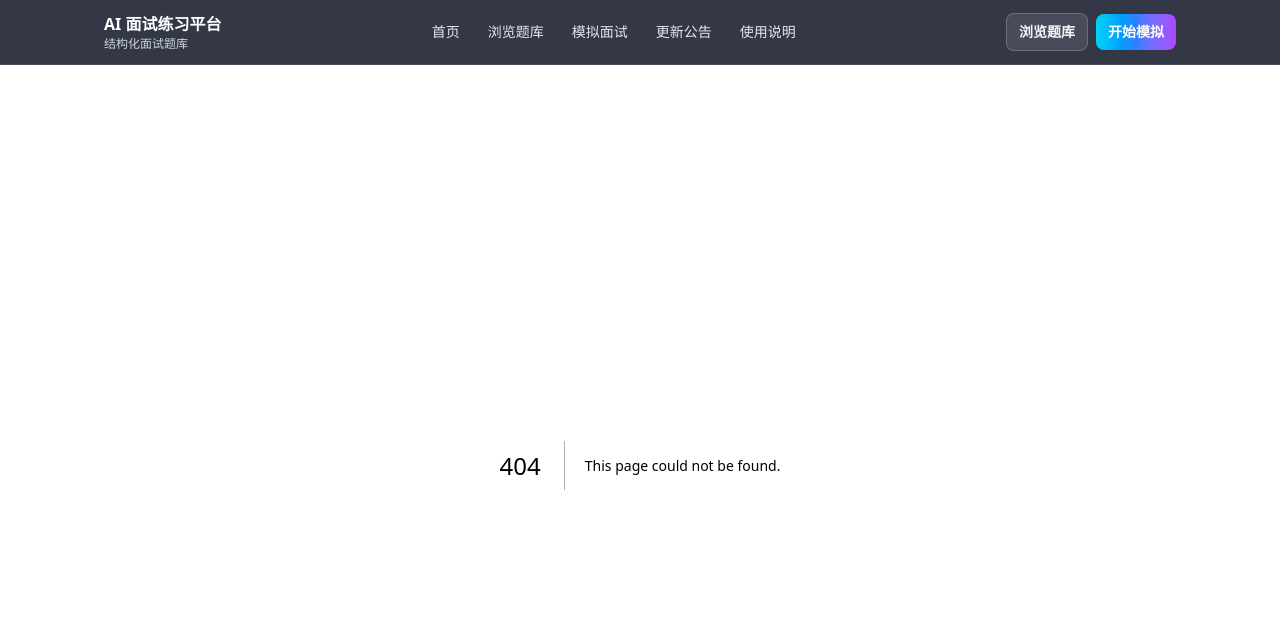
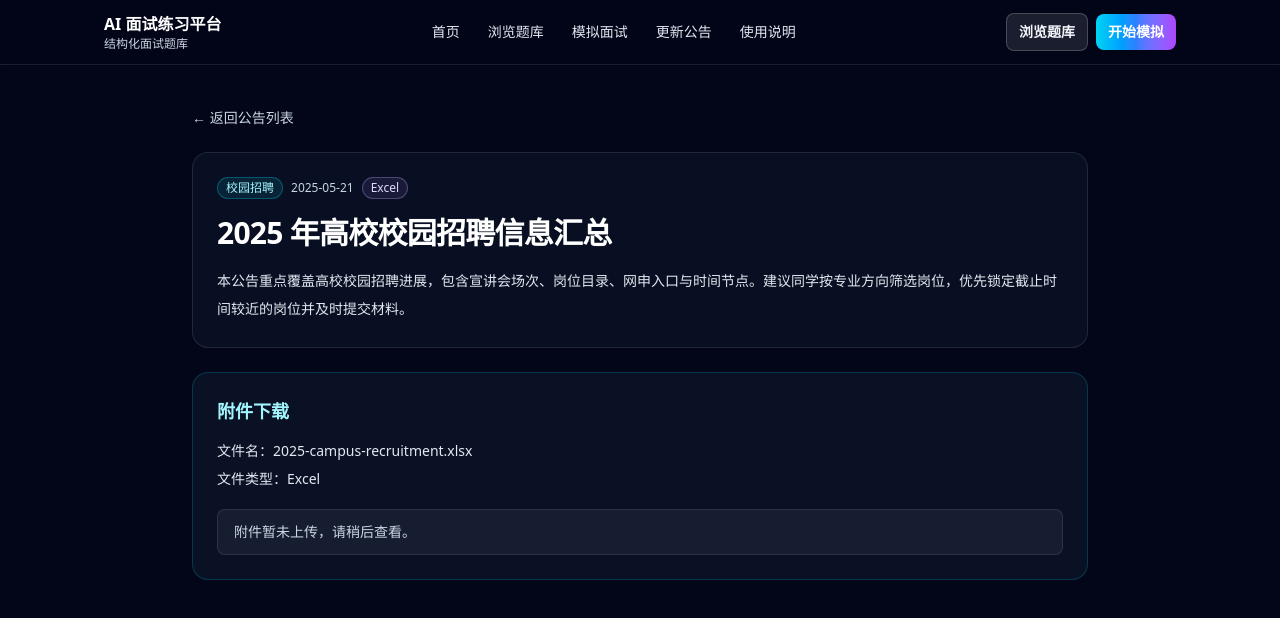
Before and after one commit to pancunzhi1124-pixel/xiaohongshu-interview-platform, a Next.js app: page /announcements/campus-recruitment-2025-001 in a window 1280 px wide. Before the commit this address had no page. Shown: the top 618 px of the page. Built offline with nearby package versions, Linux system fonts and the light colour scheme.

Commit message:
feat: add announcement detail pages and title links

```diff
--- /dev/null
+++ b/app/announcements/[id]/not-found.tsx
@@ -0,0 +1,17 @@
+import Link from "next/link";
+
+export default function AnnouncementNotFound() {
+  return (
+    <main className="min-h-screen bg-slate-950 px-6 py-10 text-white md:px-10">
+      <div className="mx-auto max-w-3xl rounded-2xl border border-white/10 bg-slate-900/60 p-8 text-center">
+        <p className="text-lg font-semibold text-slate-100">公告不存在或已下线</p>
+        <Link
+          href="/announcements"
+          className="mt-6 inline-flex rounded-lg bg-cyan-500 px-4 py-2 text-sm font-medium text-white transition hover:bg-cyan-400"
+        >
+          返回公告列表
+        </Link>
+      </div>
+    </main>
+  );
+}
--- /dev/null
+++ b/app/announcements/[id]/page.tsx
@@ -0,0 +1,67 @@
+import Link from "next/link";
+import { notFound } from "next/navigation";
+import {
+  announcements,
+  announcementCategoryLabels,
+  announcementFileTypeLabels,
+} from "@/data/announcements";
+
+type AnnouncementDetailPageProps = {
+  params: Promise<{
+    id: string;
+  }>;
+};
+
+export default async function AnnouncementDetailPage({ params }: AnnouncementDetailPageProps) {
+  const { id } = await params;
+  const item = announcements.find((announcement) => announcement.id === id);
+
+  if (!item) {
+    notFound();
+  }
+
+  return (
+    <main className="min-h-screen bg-slate-950 px-6 py-10 text-white md:px-10">
+      <div className="mx-auto max-w-4xl space-y-6">
+        <Link href="/announcements" className="inline-flex text-sm text-slate-300 transition hover:text-cyan-300">
+          ← 返回公告列表
+        </Link>
+
+        <article className="rounded-2xl border border-white/10 bg-slate-900/60 p-6">
+          <div className="flex flex-wrap items-center gap-2 text-xs text-slate-300">
+            <span className="rounded-full border border-cyan-400/30 bg-cyan-400/10 px-2 py-0.5 text-cyan-200">
+              {announcementCategoryLabels[item.category]}
+            </span>
+            <span>{item.date}</span>
+            <span className="rounded-full border border-violet-300/30 bg-violet-400/10 px-2 py-0.5 text-violet-200">
+              {announcementFileTypeLabels[item.fileType]}
+            </span>
+          </div>
+          <h1 className="mt-4 text-3xl font-bold tracking-tight">{item.title}</h1>
+          <p className="mt-4 whitespace-pre-line text-sm leading-7 text-slate-200">{item.detail ?? item.description}</p>
+        </article>
+
+        <section className="rounded-2xl border border-cyan-400/20 bg-slate-900/70 p-6">
+          <h2 className="text-lg font-semibold text-cyan-200">附件下载</h2>
+          <div className="mt-4 space-y-2 text-sm text-slate-200">
+            <p>文件名：{item.fileName}</p>
+            <p>文件类型：{announcementFileTypeLabels[item.fileType]}</p>
+          </div>
+          {item.isAvailable ? (
+            <a
+              href={item.fileUrl}
+              download
+              className="mt-5 inline-flex rounded-lg bg-cyan-500 px-4 py-2 text-sm font-medium text-white transition hover:bg-cyan-400"
+            >
+              下载附件
+            </a>
+          ) : (
+            <p className="mt-5 rounded-lg border border-white/10 bg-white/5 px-4 py-3 text-sm text-slate-300">
+              附件暂未上传，请稍后查看。
+            </p>
+          )}
+        </section>
+      </div>
+    </main>
+  );
+}
--- a/app/announcements/page.tsx
+++ b/app/announcements/page.tsx
@@ -65,26 +65,18 @@ export default function AnnouncementsPage() {
                   {announcementFileTypeLabels[item.fileType]}
                 </span>
               </div>
-              <h2 className="mt-3 text-xl font-semibold">{item.title}</h2>
+              <h2 className="mt-3 text-xl font-semibold">
+                <Link href={`/announcements/${item.id}`} className="transition hover:text-cyan-300 focus-visible:text-cyan-300">
+                  {item.title}
+                </Link>
+              </h2>
               <p className="mt-2 text-sm leading-6 text-slate-300">{item.description}</p>
-              <p className="mt-3 text-sm text-slate-300">附件：{item.fileName}</p>
-              {item.isAvailable ? (
-                <a
-                  href={item.fileUrl}
-                  download
-                  className="mt-4 inline-flex rounded-lg bg-cyan-500 px-4 py-2 text-sm font-medium text-white hover:bg-cyan-400"
-                >
-                  下载附件
-                </a>
-              ) : (
-                <button
-                  type="button"
-                  disabled
-                  className="mt-4 inline-flex cursor-not-allowed rounded-lg border border-white/10 bg-white/5 px-4 py-2 text-sm text-slate-400"
-                >
-                  附件待上传
-                </button>
-              )}
+              <Link
+                href={`/announcements/${item.id}`}
+                className="mt-4 inline-flex text-sm font-medium text-cyan-200 transition hover:text-cyan-300"
+              >
+                查看详情 →
+              </Link>
             </article>
           ))}
         </section>
--- a/components/home/HeroAnnouncementsPanel.tsx
+++ b/components/home/HeroAnnouncementsPanel.tsx
@@ -20,7 +20,7 @@ export default function HeroAnnouncementsPanel() {
         {latestAnnouncements.map((item) => (
           <Link
             key={item.id}
-            href="/announcements"
+            href={`/announcements/${item.id}`}
             className="block rounded-lg px-3 py-3 transition hover:bg-white/10"
           >
             <div className="flex flex-wrap items-center gap-2 text-xs text-slate-300">
--- a/data/announcements.ts
+++ b/data/announcements.ts
@@ -7,6 +7,7 @@ export type Announcement = {
   category: AnnouncementCategory;
   date: string;
   description: string;
+  detail?: string;
   fileType: AnnouncementFileType;
   fileName: string;
   fileUrl: string;
@@ -30,6 +31,7 @@ export const announcements: Announcement[] = [
     category: "regional-exam",
     date: "2025-05-21",
     description: "汇总近期各地区考试公告、报名时间、考试安排及相关附件。",
+    detail: "本公告汇总了近期各地区考试动态，包括招录公告发布时间、报名与资格审核节点、笔面试安排及附件下载说明。请考生结合目标地区政策，按时间轴完成报名、准考证打印与材料准备。",
     fileType: "pdf",
     fileName: "2025-regional-exam-info.pdf",
     fileUrl: "/announcements/files/2025-regional-exam-info.pdf",
@@ -41,6 +43,7 @@ export const announcements: Announcement[] = [
     category: "campus-recruitment",
     date: "2025-05-21",
     description: "汇总高校校园招聘、宣讲会、岗位表及报名信息。",
+    detail: "本公告重点覆盖高校校园招聘进展，包含宣讲会场次、岗位目录、网申入口与时间节点。建议同学按专业方向筛选岗位，优先锁定截止时间较近的岗位并及时提交材料。",
     fileType: "excel",
     fileName: "2025-campus-recruitment.xlsx",
     fileUrl: "/announcements/files/2025-campus-recruitment.xlsx",
@@ -52,6 +55,7 @@ export const announcements: Announcement[] = [
     category: "regional-exam",
     date: "2025-05-16",
     description: "整理下半年事业单位考试时间节点、资格条件与岗位变化提醒。",
+    detail: "公告整理了 2025 年下半年省市事业单位考试关键节点，包括公告发布、报名、笔试、资格复审与面试阶段。请重点关注报考条件变化和岗位要求调整，提前准备资格证明材料。",
     fileType: "pdf",
     fileName: "regional-exam-schedule-2025-h2.pdf",
     fileUrl: "/announcements/files/regional-exam-schedule-2025-h2.pdf",
@@ -63,6 +67,7 @@ export const announcements: Announcement[] = [
     category: "campus-recruitment",
     date: "2025-05-12",
     description: "更新重点高校春招岗位、投递截止时间和宣讲行程安排。",
+    detail: "本次更新聚焦重点高校春招岗位变动，新增与调整了部分岗位职责、投递截止时间及宣讲安排。建议同学结合岗位要求完善简历内容，并在截止前完成网申和测评。",
     fileType: "excel",
     fileName: "campus-recruitment-key-universities-2025.xlsx",
     fileUrl: "/announcements/files/campus-recruitment-key-universities-2025.xlsx",
```
